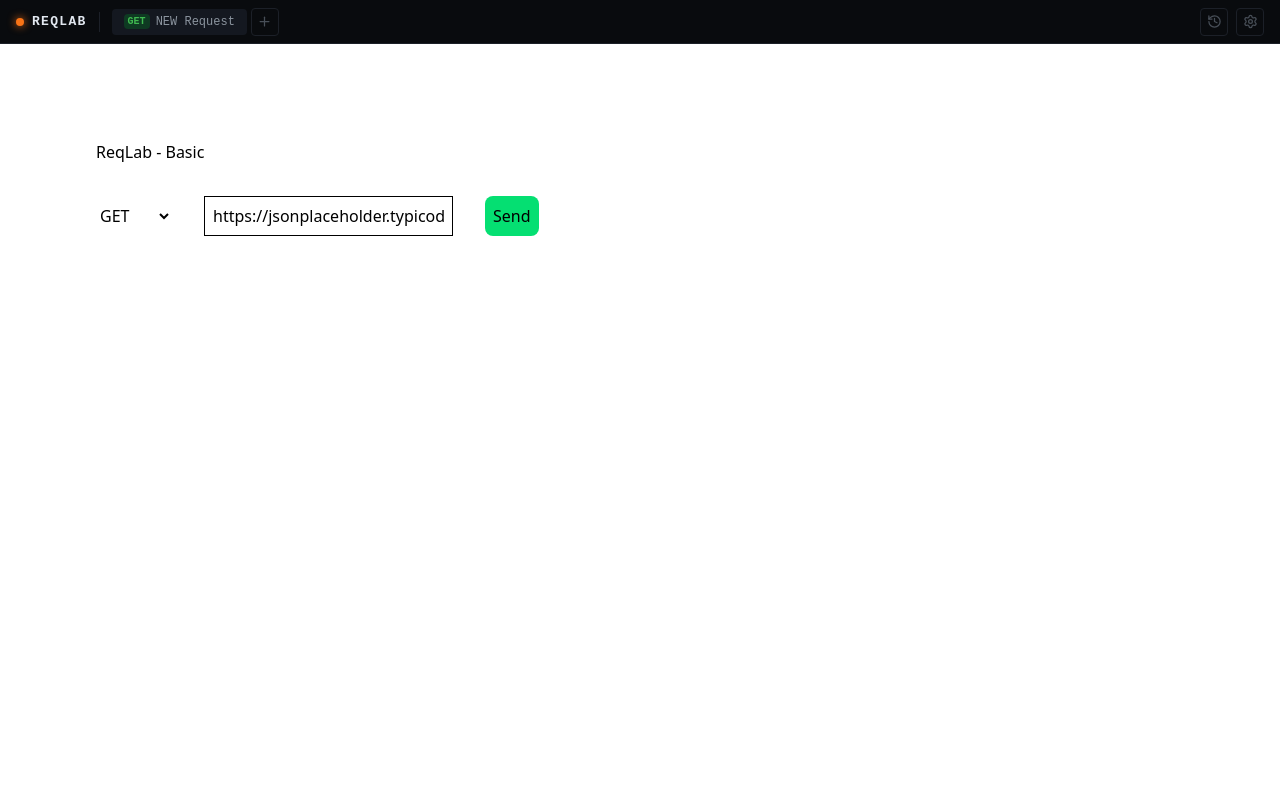
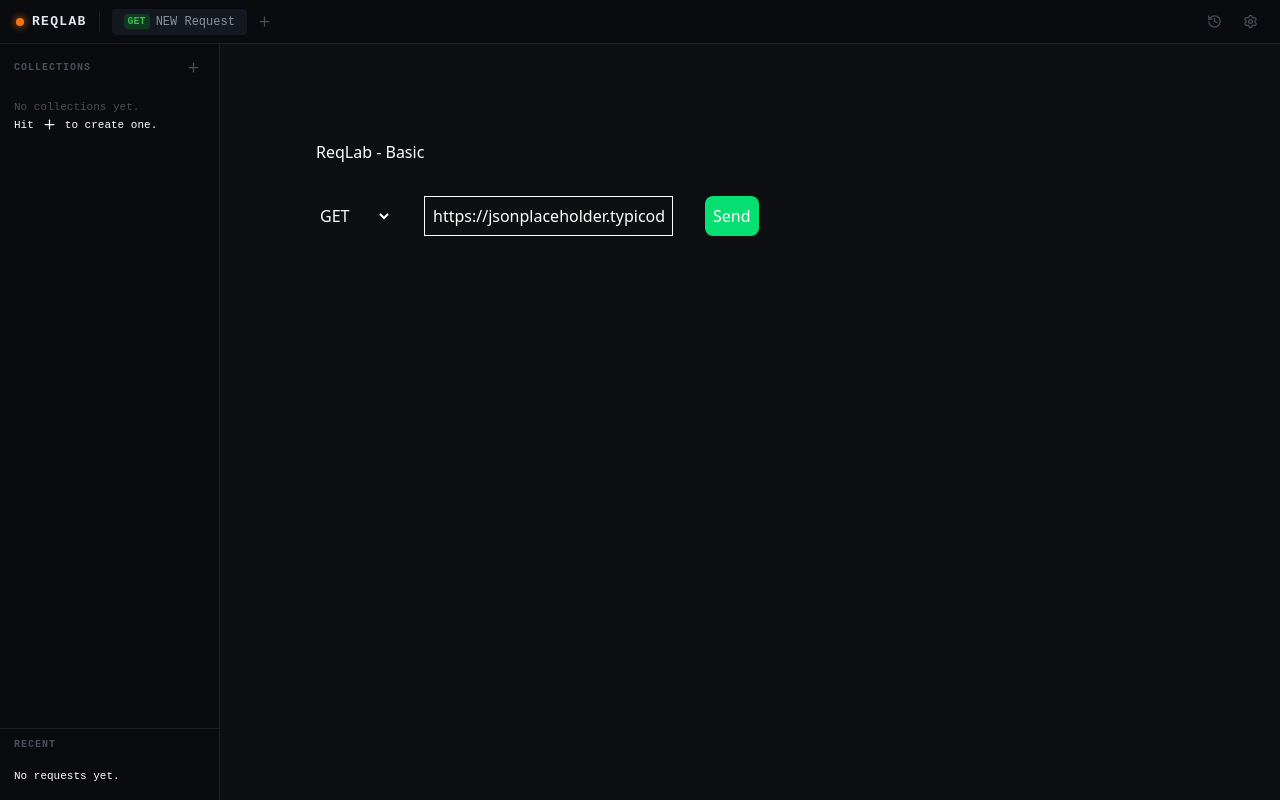
Before and after one commit to vilnout/ReqLab, a React (Vite) app: page / in a window 1280 px wide. Built offline with nearby package versions, Linux system fonts and the light colour scheme.

Commit message:
feat: add sidebar to layout

```diff
--- a/src/App.tsx
+++ b/src/App.tsx
@@ -1,3 +1,4 @@
+import { AppLayout } from "@/components/layout/AppLayout";
 import { TopBar } from "@/components/layout/TopBar";
 import { HTTP_METHODS } from "@/config/http";
 import { useExecuteRequest } from "@/hooks/useExecuteRequest";
@@ -24,9 +25,10 @@ const App = () => {
   const { execute, data, loading, error } = useExecuteRequest();
 
   return (
-    <div>
+    <div className="h-screen flex flex-col bg-surface-base overflow-hidden">
       <TopBar />
-      <div className="p-24">
+      <AppLayout>
+        <div className="p-24 text-white">
           <h1>ReqLab - Basic</h1>
           <div className="flex gap-8 mt-8">
             <select
@@ -69,6 +71,7 @@ const App = () => {
             </div>
           )}
         </div>
+      </AppLayout>
     </div>
   );
 };
--- /dev/null
+++ b/src/components/layout/AppLayout.tsx
@@ -0,0 +1,16 @@
+import { Sidebar } from "@/components/layout/Sidebar";
+
+interface AppLayoutProps {
+  children: React.ReactNode;
+}
+
+export const AppLayout = ({ children }: AppLayoutProps) => {
+  return (
+    <div className="flex overflow-hidden flex-1">
+      <Sidebar />
+      <main className="flex flex-col flex-1 overflow-hidden bg-surface-base">
+        {children}
+      </main>
+    </div>
+  );
+};
--- /dev/null
+++ b/src/components/layout/Sidebar.tsx
@@ -0,0 +1,30 @@
+import { Plus } from "lucide-react";
+
+export const Sidebar = () => {
+  return (
+    <aside className="w-[220px] flex flex-col shrink-0 bg-surface-overlay border-r border-border-default overflow-hidden">
+      <div className="flex items-center justify-between px-3.5 py-3">
+        <span className="font-mono text-[10px] font-semibold tracking-widest uppercase text-text-ghost">
+          Collections
+        </span>
+        <button className=" text-text-ghost hover:text-accent hover:bg-surface-raised rounded p-1 text-base leading-none transition-colors">
+          <Plus size={15} />
+        </button>
+      </div>
+      <div className="px-3.5 py-2 font-mono text-[11px] text-text-ghost leading-relaxed">
+        No collections yet.
+        <br />
+        <span className="text-white flex gap-2">
+          Hit <Plus size={15} /> to create one.
+        </span>
+      </div>
+      <div className="flex-1" />
+      <div className="px-3.5 py-2 font-mono text-[10px] font-semibold tracking-widest uppercase text-text-ghost border-t border-border-default">
+        Recent
+      </div>
+      <div className="px-3.5 py-2 pb-4 font-mono text-[11px] text-white">
+        No requests yet.
+      </div>
+    </aside>
+  );
+};
--- a/src/index.css
+++ b/src/index.css
@@ -36,5 +36,5 @@
 }
 
 @utility topbar-buttons {
-  @apply w-7 h-7 rounded border border-border-default text-text-ghost hover:text-text-muted text-xs transition-colors flex items-center justify-center;
+  @apply w-7 h-7 rounded  hover:bg-surface-raised text-text-ghost hover:text-text-muted text-xs transition-colors flex items-center justify-center;
 }
```
Lines whose indentation alone changed are shown as unchanged.
